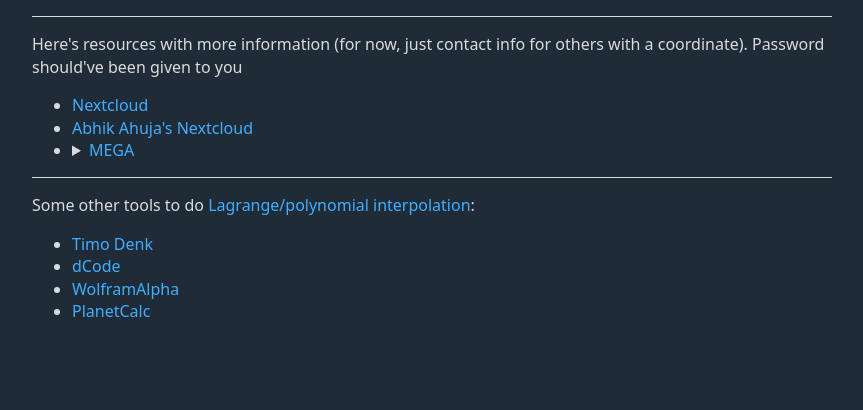
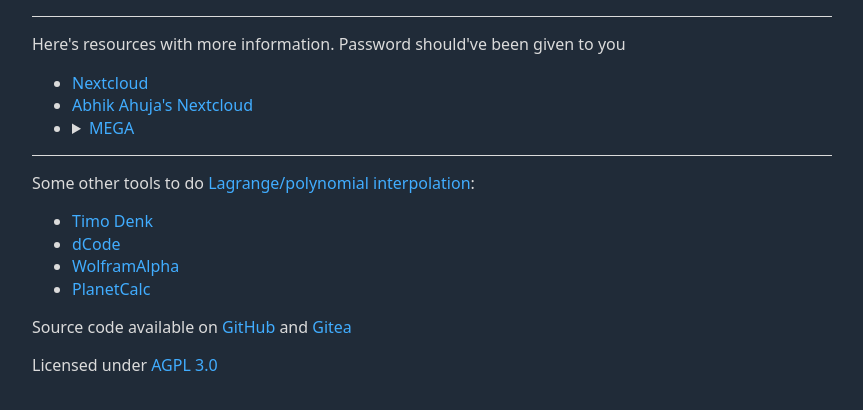
Before and after one commit to andrewkdinh/death-code, a Flask app: template templates/index.html in a window 1280 px wide. Shown: the part 255-665 px from the top of the page, without its empty margins (208-1071 px from the left). Run offline with Flask 2, Linux system fonts and the light colour scheme; the template is opened without the code that fills it, so the values that code supplies are empty; parts of the project's set-up code (start-up, migrations or seed data) failed here and were passed over.

Commit message:
Add license to webpage

```diff
--- a/main.py
+++ b/main.py
@@ -26,27 +26,31 @@
 @app.route("/", methods=["GET", "POST"])
 def index():
     global POLYNOMIAL, LAST_ENDPOINT_GET, DAYS_TO_ALLOW
-    if request.method == "POST":
-        if ALIVE_PATH and DAYS_TO_ALLOW and LAST_ENDPOINT_GET and (datetime.today() - LAST_ENDPOINT_GET).days < DAYS_TO_ALLOW:
-            return render_template("message.html", message="Andrew is still alive. Try again another time")
-        captcha_id = request.form.get('captcha-id')
-        captcha_solution = request.form.get('captcha-solution')
-        v = captcha_validate(captcha_id, captcha_solution)
-        if not v[0]:
-            return render_template('message.html', message = "Failed captcha", attempts_left = v[1])
-        try:
-            coords = []
-            for key in request.form:
-                if 'x' == key[0]:
-                    coords.append(Coordinate(int(request.form[key]), int(request.form['y' + key[1]])))
-            if POLYNOMIAL.valid_combination(coords):
-                return render_template("congrats.html", polynomial=POLYNOMIAL, domain=DOMAIN)
-            return render_template("message.html", message="Those points weren't valid", attempts_left = v[1])
-        except Exception as e:
-            print(e)
-            return render_template("message.html", message="Invalid data")
-    captcha = captcha_get(ttl = 300)
-    return render_template("index.html", polynomial = POLYNOMIAL, domain=DOMAIN, captcha_id = captcha[0], captcha_png = captcha[1])
+    try:
+        if request.method == "POST":
+            if ALIVE_PATH and DAYS_TO_ALLOW and LAST_ENDPOINT_GET and (datetime.today() - LAST_ENDPOINT_GET).days < DAYS_TO_ALLOW:
+                return render_template("message.html", message="Andrew is still alive. Try again another time")
+            captcha_id = request.form.get('captcha-id')
+            captcha_solution = request.form.get('captcha-solution')
+            v = captcha_validate(captcha_id, captcha_solution)
+            if not v[0]:
+                return render_template('message.html', message = "Failed captcha", attempts_left = v[1])
+            try:
+                coords = []
+                for key in request.form:
+                    if 'x' == key[0]:
+                        coords.append(Coordinate(int(request.form[key]), int(request.form['y' + key[1]])))
+                if POLYNOMIAL.valid_combination(coords):
+                    return render_template("congrats.html", polynomial=POLYNOMIAL, domain=DOMAIN)
+                return render_template("message.html", message="Those points weren't valid", attempts_left = v[1])
+            except Exception as e:
+                print(e)
+                return render_template("message.html", message="Invalid data")
+        captcha = captcha_get(ttl = 300)
+        return render_template("index.html", polynomial = POLYNOMIAL, domain=DOMAIN, captcha_id = captcha[0], captcha_png = captcha[1])
+    except Exception as e:
+        print(e)
+        return render_template('message.html', message="Error ocurred")
 
 @app.route("/<attempt_num>", methods=["GET", "POST"])
 def attempt(attempt_num):
--- a/templates/index.html
+++ b/templates/index.html
@@ -37,7 +37,7 @@
   <p>Once you get the value of f(0), go to {{ domain }}/f(0)</p>
 
   <hr />
-  <p>Here's resources with more information (for now, just contact info for others with a coordinate). Password should've been given to you</p>
+  <p>Here's resources with more information. Password should've been given to you</p>
 
   <ul>
     <li><a target="_blank" rel="noopener noreferrer" href="https://nextcloud.andrewkdinh.com/s/ADmFKLCZgdycRH8">Nextcloud</a></li>
@@ -58,5 +58,8 @@
     <li><a target="_blank" rel="noopener noreferrer" href="https://www.wolframalpha.com/input/?i=interpolating+polynomial+calculator">WolframAlpha</a></li>
     <li><a target="_blank" rel="noopener noreferrer" href="https://planetcalc.com/8692/">PlanetCalc</a></li>
   </ul>
+
+  <p>Source code available on <a target="_blank" rel="noopener noreferrer" href="https://github.com/andrewkdinh/death-code">GitHub</a> and <a target="_blank" rel="noopener noreferrer" href="https://gitea.andrewkdinh.com/andrewkdinh/death-code">Gitea</a></p>
+  <p>Licensed under <a target="_blank" rel="noopener noreferrer" href="https://www.gnu.org/licenses/agpl-3.0.html">AGPL 3.0</a></p>
 </body>
 </html>
```
